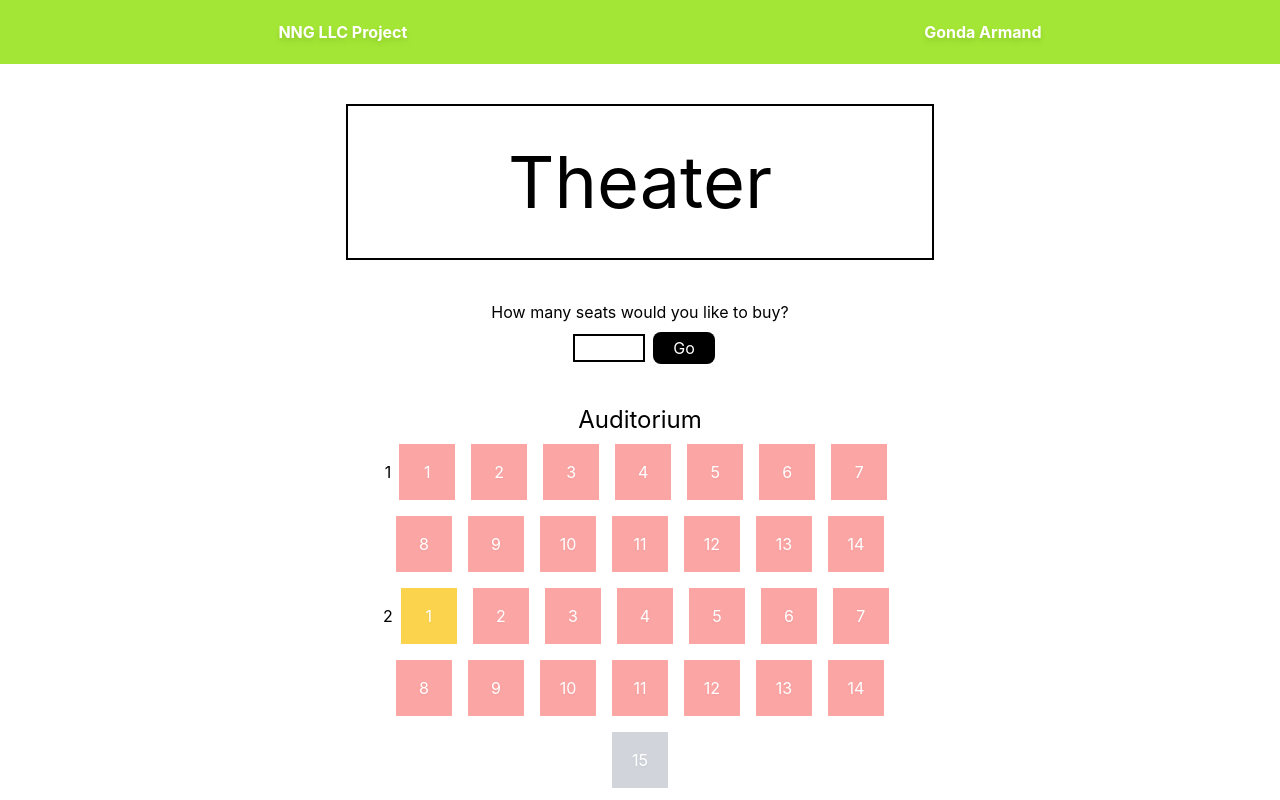
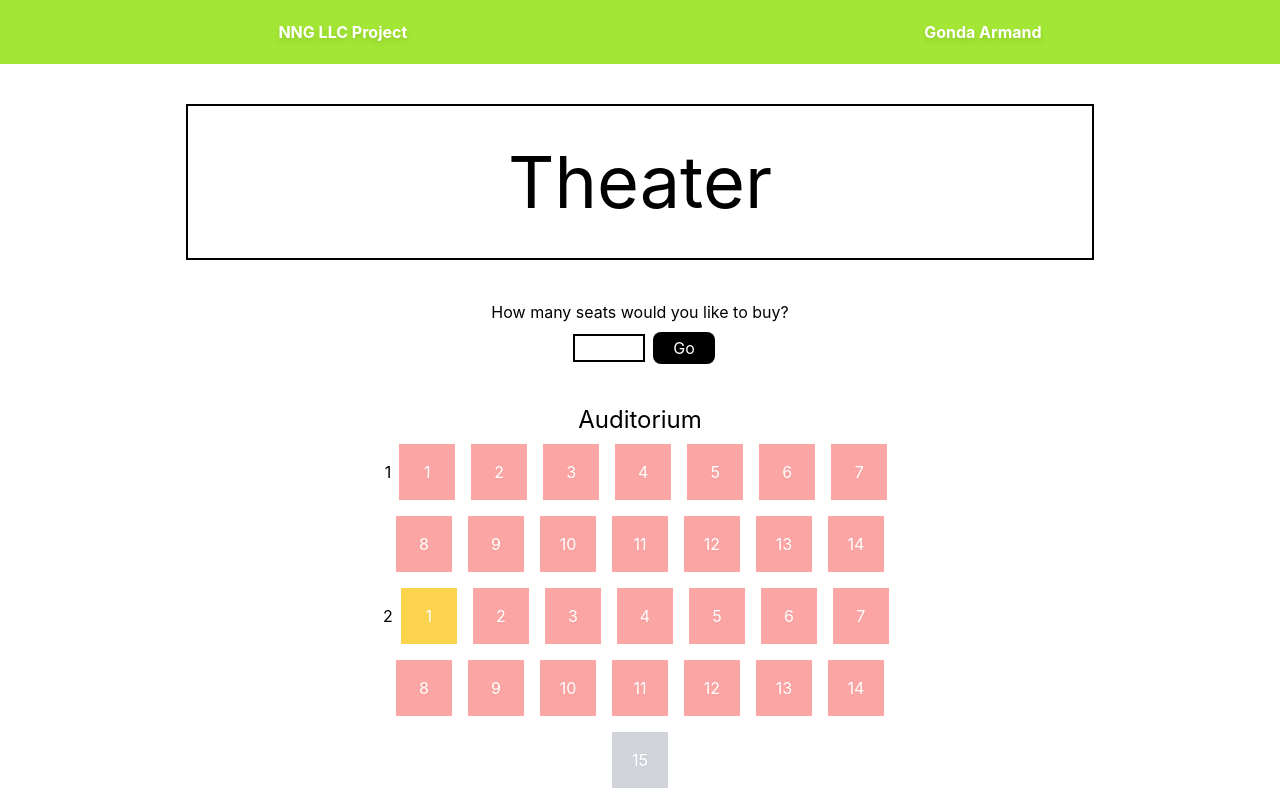
Before and after one commit to Xenonyy/nng-llc, a React (Create React App) app: page / in a window 1280 px wide. Shown: the top 800 px of the page. Built offline with nearby package versions, Linux system fonts and the light colour scheme.

Commit message:
fix: theater padding

```diff
--- a/src/App.tsx
+++ b/src/App.tsx
@@ -5,7 +5,7 @@ import { AllSections } from './components/sections/generateSections';
 const App = () => {
   return (
     <DefaultLayout>
-      <h1 className="text-7xl border-2 border-black border-solid py-10 px-40">
+      <h1 className="text-7xl border-2 border-black border-solid py-10 px-80">
         {'Theater'}
       </h1>
       <SeatInput />
```
